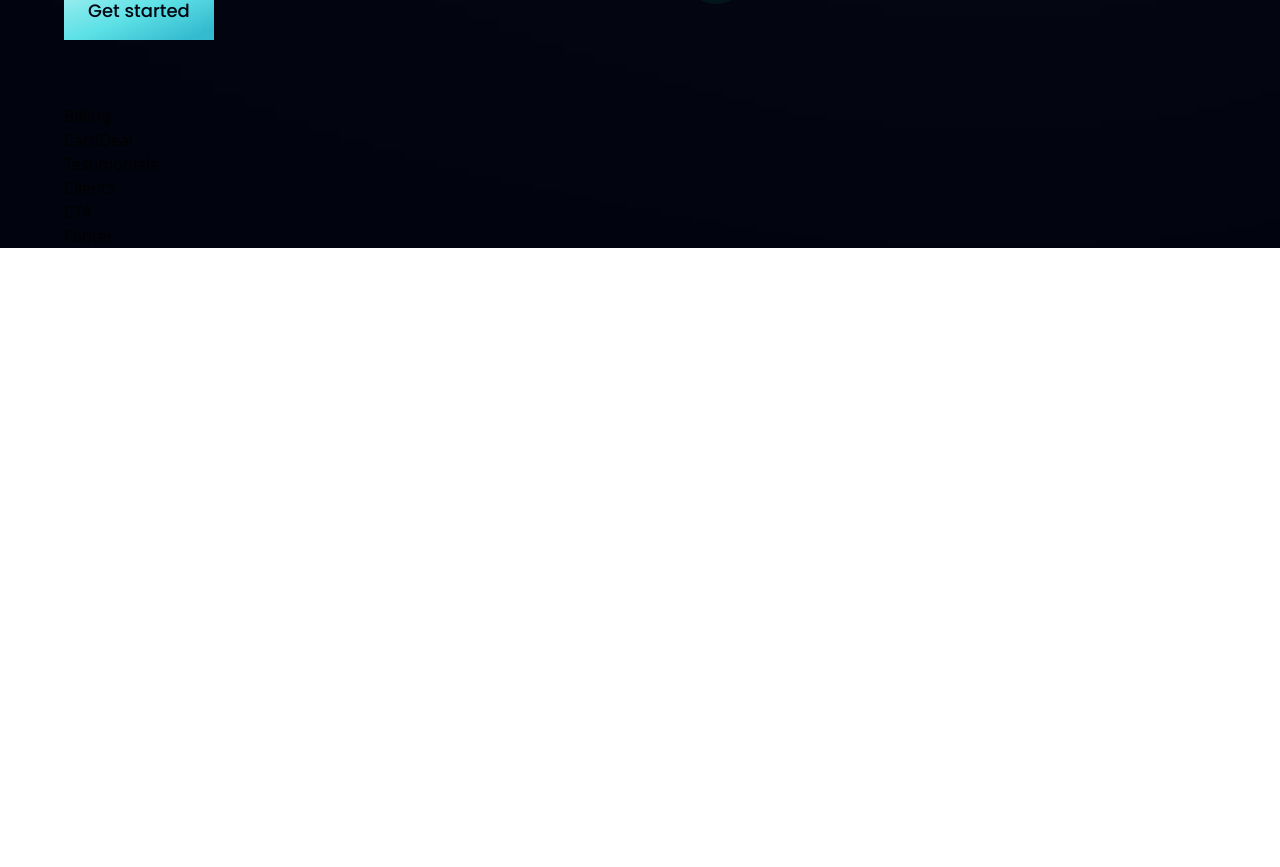
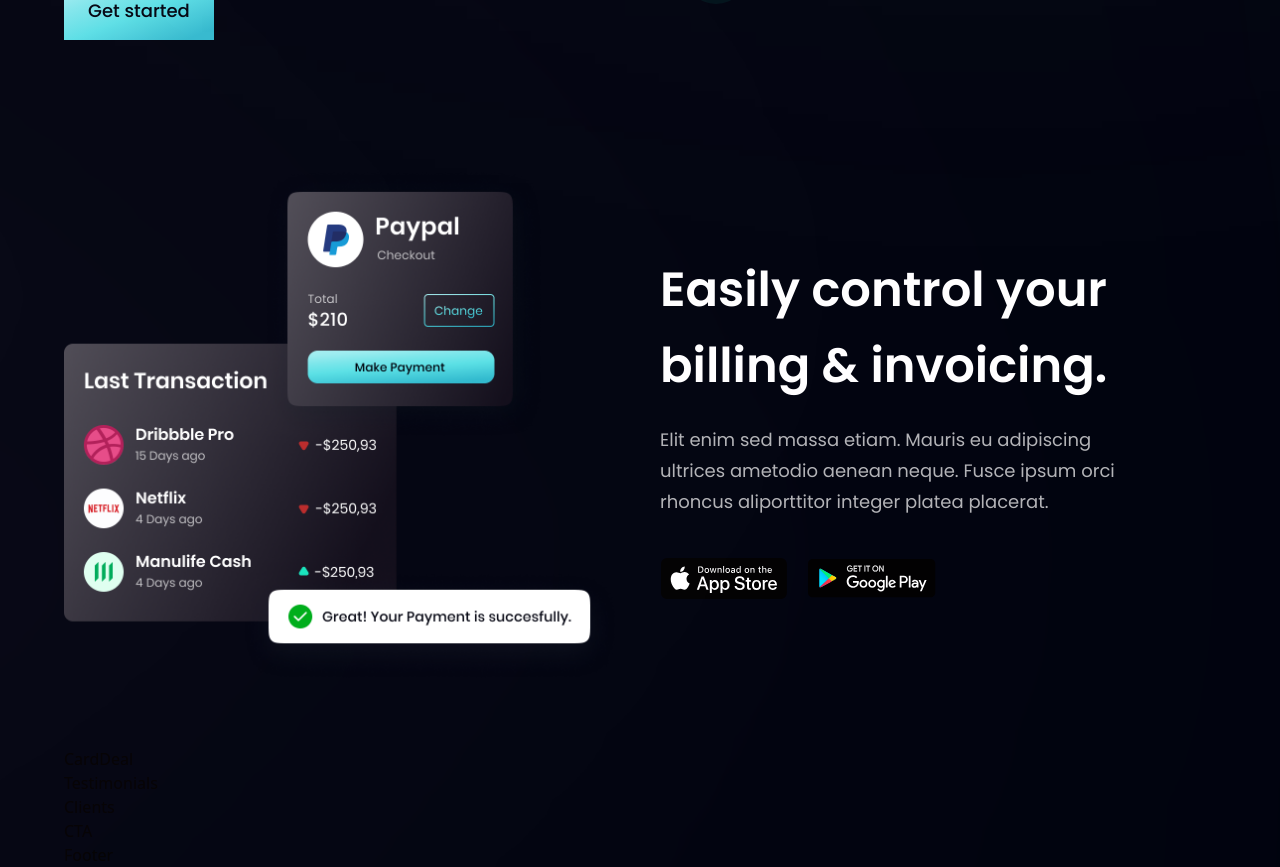
Before and after one commit to Jogopin/tw-modern-business, a React (Vite) app: page / in a window 1280 px wide. Shown: the part 1422-2289 px from the top of the page. Before the commit the page ends 1670 px from the top, so only its background shows below. Built offline with nearby package versions, Linux system fonts and the light colour scheme.

Commit message:
Add Billing component

```diff
--- a/src/components/Billing.jsx
+++ b/src/components/Billing.jsx
@@ -1,8 +1,23 @@
-import React from 'react'
+import {apple, bill,google} from '../assets'
+import styles,{layout} from '../style'
 
 const Billing = () => {
   return (
-    <div>Billing</div>
+    <section id="product" className={layout.sectionReverse}>
+      <div className={layout.sectionImgReverse}>
+        <img src={bill} alt="billing" className='w-[100%] h-[100%] relative z-[5]'/>
+        <div className='absolute z-[3] -left-1/2 top-0 w-[50%] h-[50%] rounded-full white__gradient'/>
+        <div className='absolute z-[0] -left-1/2 bottom-0 w-[50%] h-[50%] rounded-full pink__gradient'/>
+      </div>
+      <div className={layout.sectionInfo}>
+        <h2 className={styles.heading2}>Easily control your <br className="sm:block hidden"/> billing & invoicing.</h2>
+        <p className={`${styles.paragraph} max-w-[470px] mt-5`}>Elit enim sed massa etiam. Mauris eu adipiscing ultrices ametodio aenean neque. Fusce ipsum orci rhoncus aliporttitor integer platea placerat.</p>
+        <div className='flex flex-row flex-wrap sm:mt-10 mt-6'>
+          <img src={apple} alt="apple_store" className='w-[128px] h-[42px] object-contain mr-5 cursor-pointer'/>
+          <img src={google} alt="google_play" className='w-[128px] h-[42px] object-contain mr-5 cursor-pointer'/>
+        </div>
+      </div>
+    </section>
   )
 }
 
```
